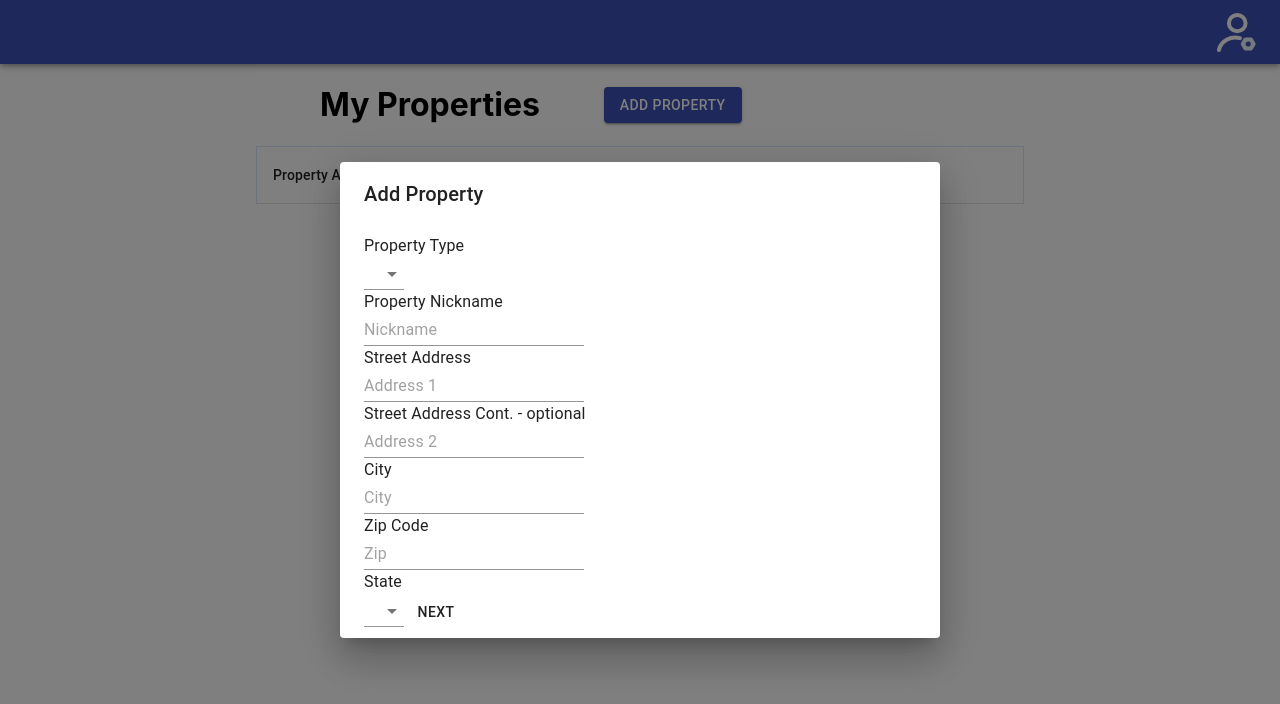
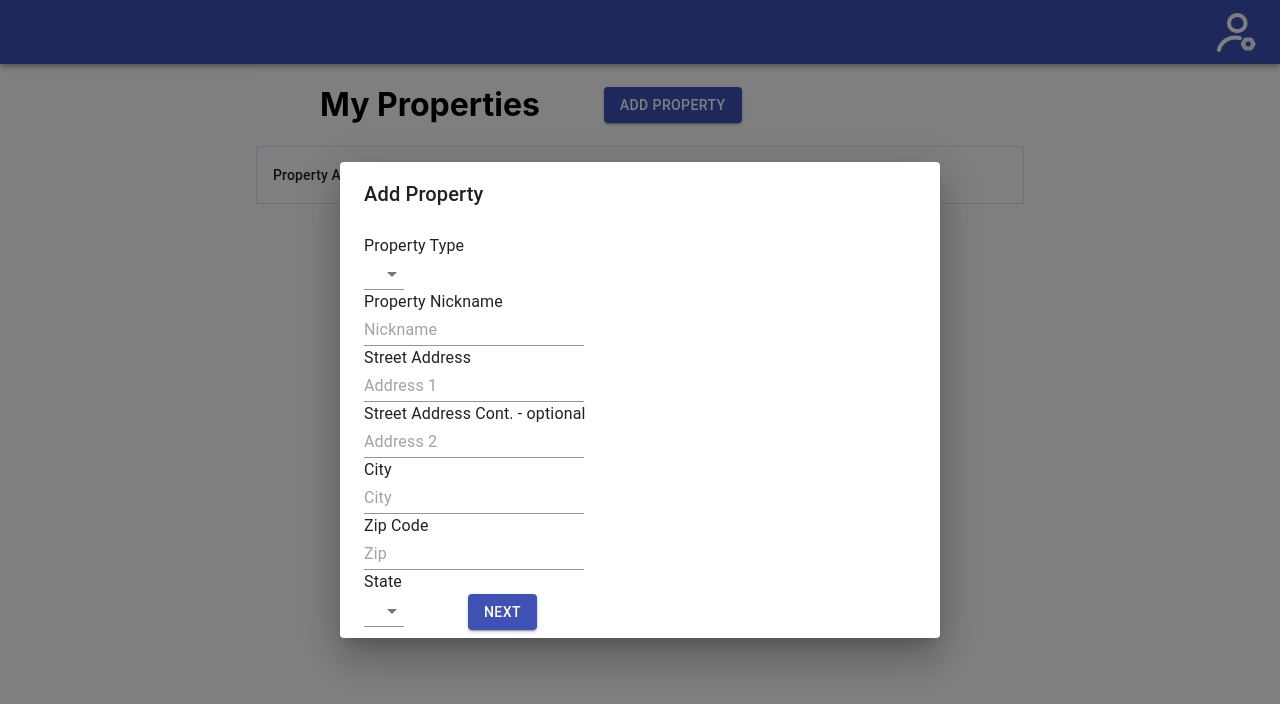
Before and after one commit to homenow/React-Interview, a React (Create React App) app: page / in a window 1280 px wide. Both pictures are taken after a click on the button "ADD PROPERTY". Shown: the top 704 px of the page. Built offline with nearby package versions, Linux system fonts and the light colour scheme.

Commit message:
Final Commit

```diff
--- a/src/components/dialogAddProperty.js
+++ b/src/components/dialogAddProperty.js
@@ -48,6 +48,10 @@ const useStyles = makeStyles(() => ({
   detailContainer: {
     display: 'flex',
     flexDirection: 'row',
+    alignItems: 'center',
+  },
+  addButton: {
+    marginLeft: '5vw',
   },
 }));
 
@@ -82,7 +86,6 @@ export default function DialogAddProperty({
 
   const submitForm = async () => {
     const promise = new Promise((res) => {
-      console.log('start spinner');
       setLoading(true);
       setTimeout(() => {
         setLoading(false);
@@ -90,8 +93,7 @@ export default function DialogAddProperty({
       }, 2000);
     });
 
-    const result = await promise;
-    console.log('the data :', data, result);
+    await promise;
     setSecondPageOpen(false);
     setTableData([...tableData, data]);
   };
@@ -177,11 +179,12 @@ export default function DialogAddProperty({
               <MenuItem value="al">alabama</MenuItem>
             </Select>
             <Button
+              variant="contained"
+              color="primary"
+              className={classes.addButton}
               onClick={() => {
-                //  setFirstPageOpen(false);
                 onClose(false);
                 setSecondPageOpen(true);
-                //  console.log('open , firstpageOpen', open, firstPageOpen);
               }}
             >
               Next
@@ -225,11 +228,17 @@ export default function DialogAddProperty({
             <Button
               variant="contained"
               color="primary"
+              className={classes.addButton}
               onClick={closeSecondDialog}
             >
               Previous
             </Button>
-            <Button variant="contained" color="primary" onClick={submitForm}>
+            <Button
+              variant="contained"
+              color="primary"
+              className={classes.addButton}
+              onClick={submitForm}
+            >
               Save and Close
             </Button>
           </DialogContent>
--- a/src/components/tableProperty.js
+++ b/src/components/tableProperty.js
@@ -1,6 +1,6 @@
 /* eslint-disable react/prop-types */
 
-import React, { useEffect } from 'react';
+import React from 'react';
 
 import Table from '@material-ui/core/Table';
 import TableBody from '@material-ui/core/TableBody';
@@ -9,9 +9,6 @@ import TableContainer from '@material-ui/core/TableContainer';
 import TableHead from '@material-ui/core/TableHead';
 import TableRow from '@material-ui/core/TableRow';
 import { withStyles } from '@material-ui/core/styles';
-/* const useStyle = makeStyles({
-    tableHead: {}
-}) */
 
 const StyledHead = withStyles(() => ({
   root: {
@@ -20,10 +17,6 @@ const StyledHead = withStyles(() => ({
 }))(TableHead);
 
 export default function TableProperty({ data }) {
-  useEffect(() => {
-    console.log('data update : ', data);
-  });
-
   return (
     <TableContainer>
       <Table size="medium">
```
